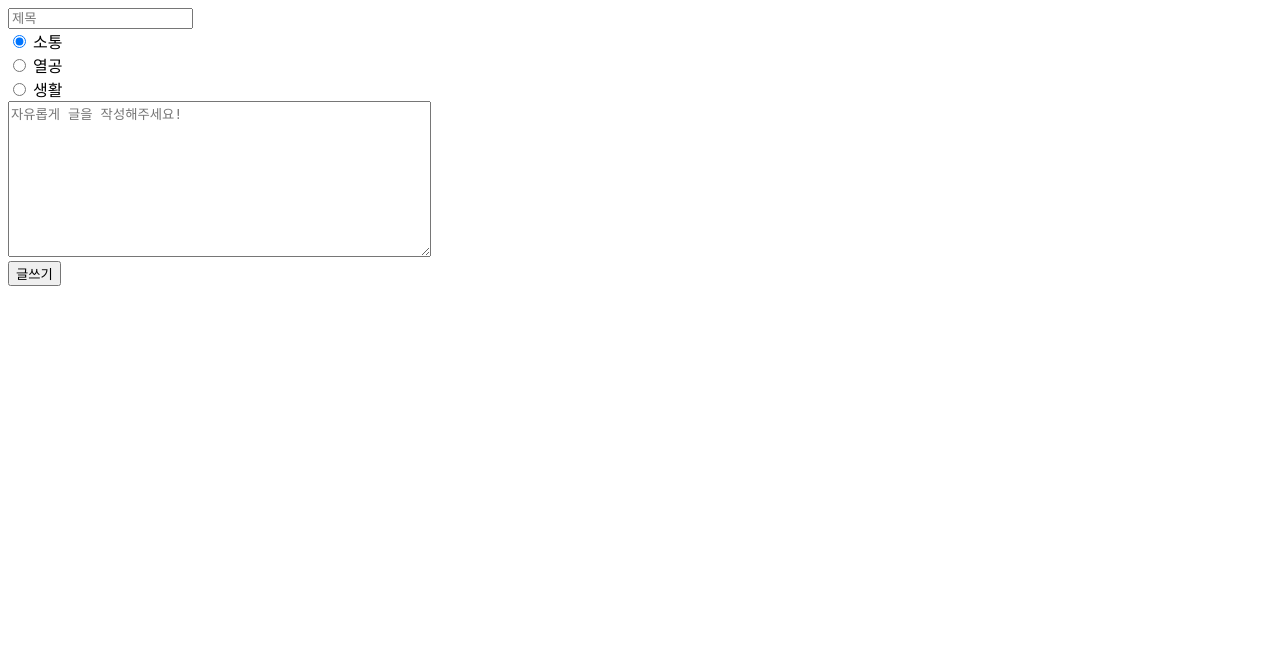
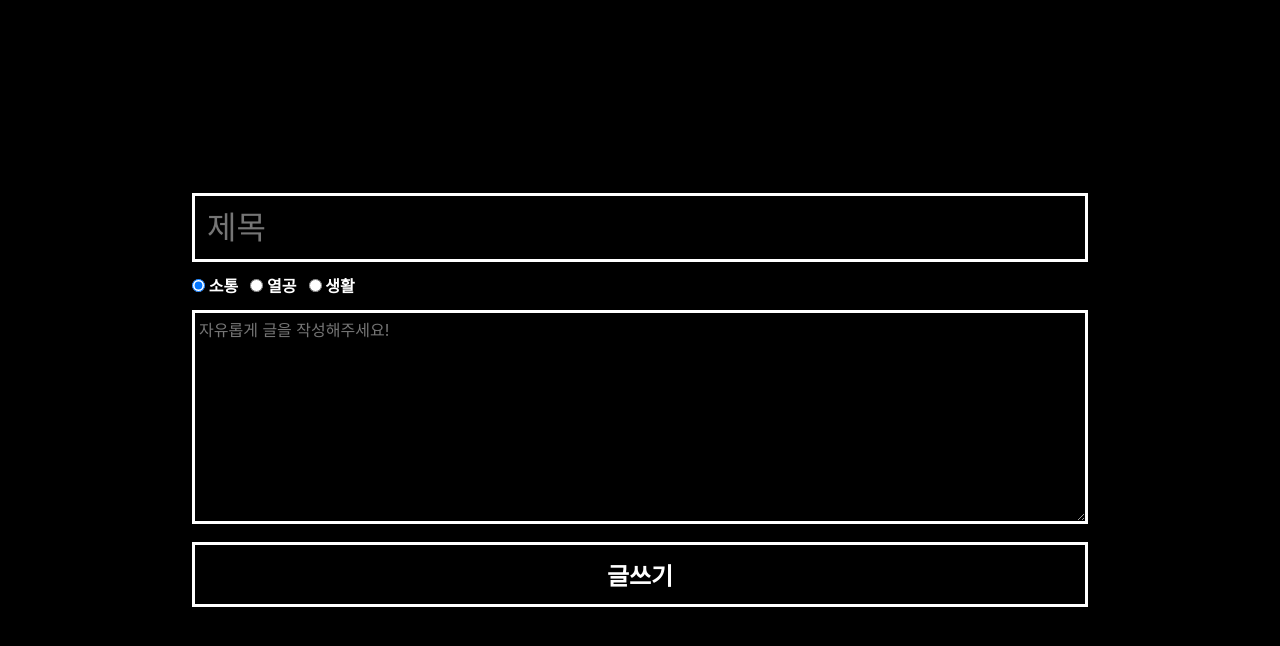
Before and after one commit to mywnajsldkf/jungle-mini, a Flask app: template templates/write.html in a window 1280 px wide. Shown: the top 646 px of the page. Run offline with Flask 3, Linux system fonts and the light colour scheme; the template is opened without the code that fills it, so the values that code supplies are empty.

Commit message:
에디터 화면

```diff
--- a/templates/write.html
+++ b/templates/write.html
@@ -5,7 +5,13 @@
     <meta http-equiv="X-UA-Compatible" content="IE=edge">
     <meta name="viewport" content="width=device-width, initial-scale=1.0">
     <title>Document</title>
-    <!--script src="../script/write.js"></script-->
+    <link rel="stylesheet" href="https://cdn.jsdelivr.net/npm/bulma@0.9.1/css/bulma.min.css">
+    <link rel="stylesheet" type="text/css" href="../static/style.css"/>
+    <link rel="preconnect" href="https://fonts.googleapis.com">
+    <link rel="preconnect" href="https://fonts.gstatic.com" crossorigin>
+    <link href="https://fonts.googleapis.com/css2?family=Noto+Sans+KR:wght@300;400;900&display=swap" rel="stylesheet">
+    <!--TODO 스크립트 분리하기-->
+    <script src="https://code.jquery.com/jquery-3.5.1.js"></script>
     <script>
         function writeArticle() {
             let title = $("#article-title").val();
@@ -21,8 +27,6 @@
 
             let content = $("#article-content").val();
 
-            // article 빈 곳 없는지 검사하기
-
             // POST 방식으로 article 생성하기
             $.ajax({
                 type: "POST",
@@ -32,7 +36,7 @@
                     if(response["result"] == "success"){
                         // console.log("글 작성 성공!")
                         alert("글 작성을 성공했습니다.");
-                        window.location.reload();
+                        // window.location.reload();
                     }else {
                         alert("글 작성을 실패했습니다.")
                     }
@@ -42,15 +46,17 @@
     </script>
 </head>
 <body>
-    <script src="https://code.jquery.com/jquery-3.5.1.js"></script>
+    <div id="root">
         <header>
-        <!--검색창, 로그인 버튼 추가-->
+            <!--TODO: 검색창, 로그인 버튼 추가-->
         </header>
-    <form action="/write" method="POST">
+        <div></div><!--TODO: 구분선-->
+        <div class="write-form">
+            <form class = "write-editor" action="/write" method="POST">
                 <div>
-            <input id="article-title" placeholder="제목"></input>
+                    <input class="title-input" id="article-title" placeholder="제목" required></input>
                 </div>
-        <div>
+                <div class="category-selector">
                     <div>
                         <input type="radio" id="communication" name="category" value="communication" checked/>
                         <label for="categoryChoice1">소통</label>
@@ -65,9 +71,11 @@
                     </div>
                 </div>
                 <div>
-            <textarea id = "article-content" cols="50" rows="10" placeholder="자유롭게 글을 작성해주세요!"></textarea>
+                    <textarea class="content-input" id = "article-content" cols="50" rows="10" placeholder="자유롭게 글을 작성해주세요!" required></textarea>
                 </div>
                 <button type="submit" onclick="writeArticle()">글쓰기</button>
             </form>
+        </div>
+    </div>
 </body>
 </html>
```
Lines whose indentation alone changed are shown as unchanged.
